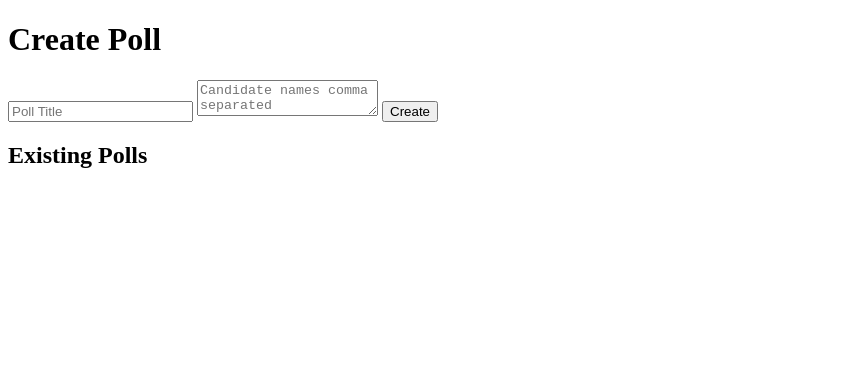
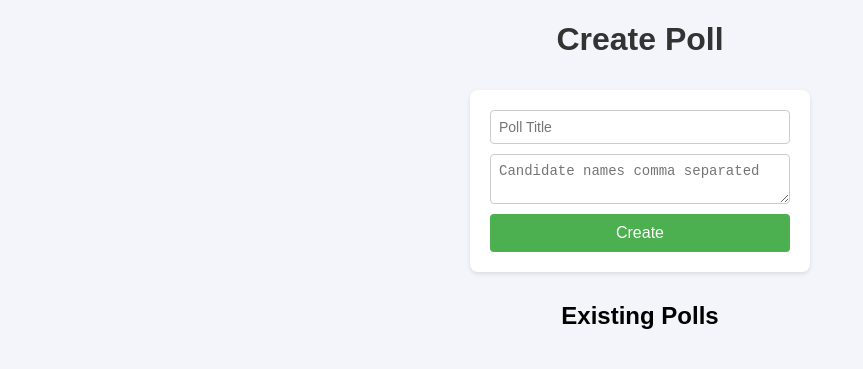
Before and after one commit to A20-Desire/uatVotes, a plain HTML site: page secure-voting-website/admin.html in a window 1280 px wide. Shown: the whole page, without its empty margins (0-863 px from the left). Drawn offline with Linux system fonts and the light colour scheme; no server answers.

Commit message:
Add basic styling for frontend

```diff
--- a/secure-voting-website/admin.html
+++ b/secure-voting-website/admin.html
@@ -2,6 +2,7 @@
 <html>
 <head>
   <title>Admin Panel</title>
+  <link rel="stylesheet" href="style.css">
 </head>
 <body>
   <h1>Create Poll</h1>
--- /dev/null
+++ b/secure-voting-website/style.css
@@ -0,0 +1,59 @@
+body {
+  font-family: Arial, sans-serif;
+  background: #f4f5fa;
+  margin: 0;
+  padding: 0;
+  display: flex;
+  flex-direction: column;
+  align-items: center;
+}
+
+h1 {
+  color: #333;
+}
+
+form {
+  background: white;
+  padding: 20px;
+  margin: 10px 0;
+  border-radius: 8px;
+  box-shadow: 0 2px 4px rgba(0,0,0,0.1);
+  width: 300px;
+  display: flex;
+  flex-direction: column;
+}
+
+input, textarea {
+  margin-bottom: 10px;
+  padding: 8px;
+  border: 1px solid #ccc;
+  border-radius: 4px;
+  font-size: 14px;
+}
+
+button {
+  background: #4CAF50;
+  color: white;
+  border: none;
+  padding: 10px;
+  border-radius: 4px;
+  cursor: pointer;
+  font-size: 16px;
+}
+
+button:hover {
+  background: #45a049;
+}
+
+ul {
+  list-style: none;
+  padding: 0;
+}
+
+li {
+  background: white;
+  margin-bottom: 5px;
+  padding: 10px;
+  border-radius: 4px;
+  box-shadow: 0 1px 2px rgba(0,0,0,0.1);
+}
```
Also changed, not shown: secure-voting-website/index.html (+1 -0 lines), README.md.
